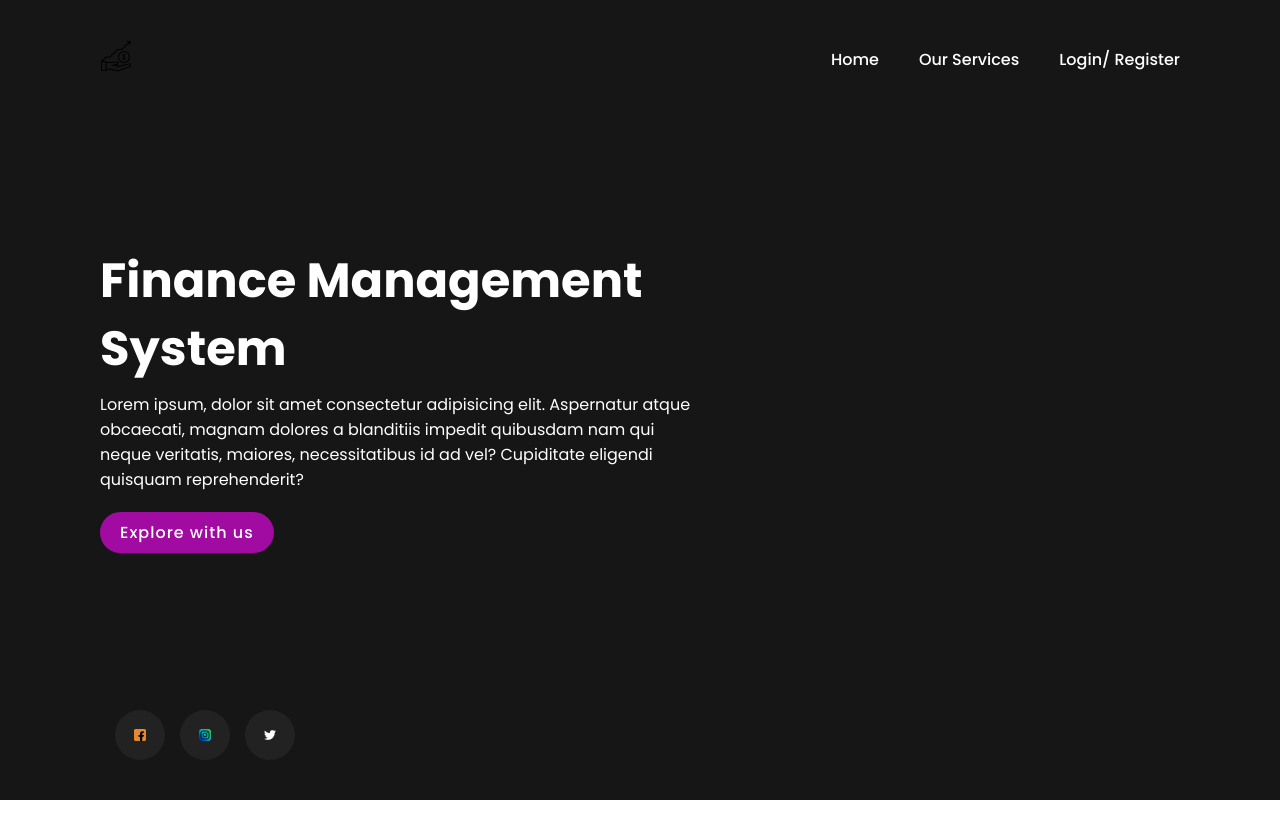
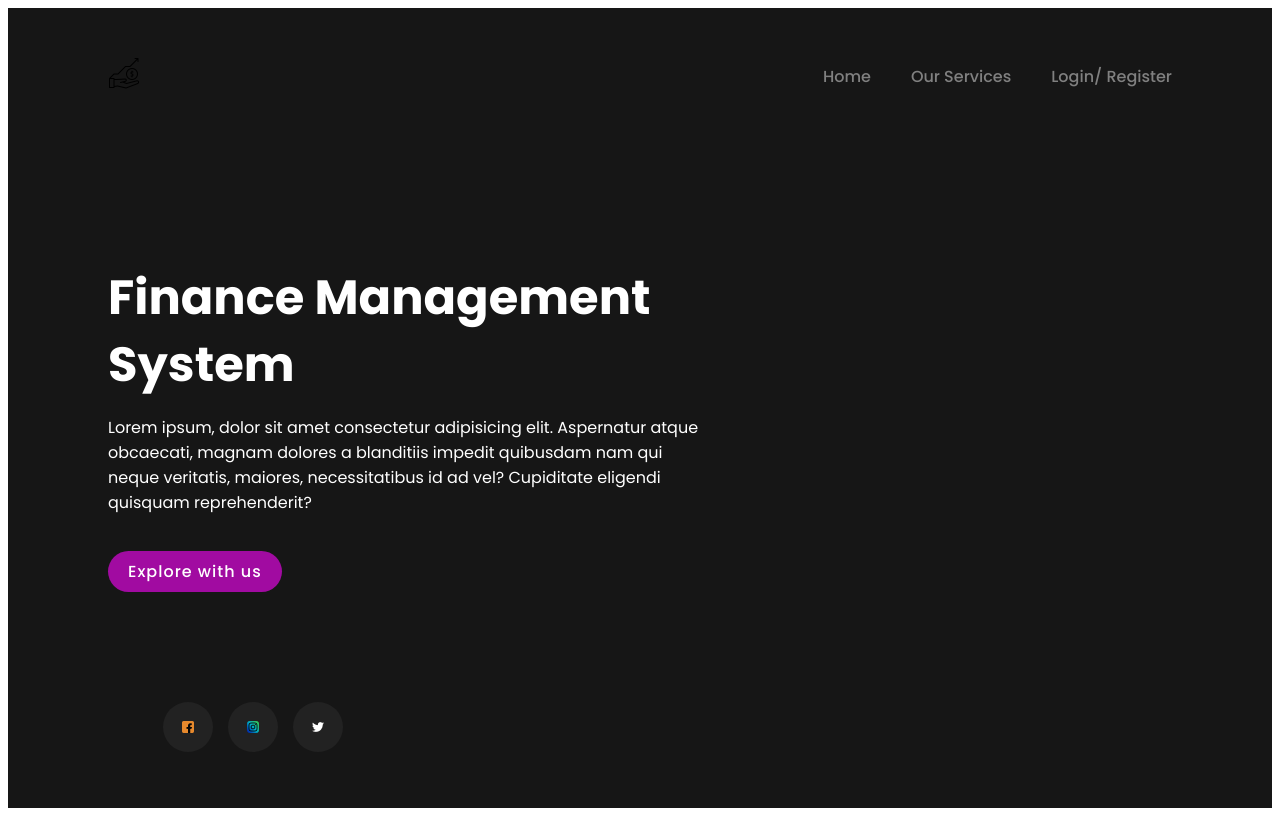
Before and after one commit to sankalp0009/ims09, a plain HTML site: page index.html in a window 1280 px wide. Drawn offline with Linux system fonts and the light colour scheme.

Commit message:
Update style.css

```diff
--- a/style.css
+++ b/style.css
@@ -1,7 +1,7 @@
 @import url("https://fonts.googleapis.com/css2? family=Poppins:200,300,400,500,600,700,800,900&display=swap");
 * {
-	margin: 0;
-	padding: 0;
+	margin: 1;
+	padding: 1;
 	box-sizing: border-box;
 	font-family: "Poppins", sans-serif;
 }
@@ -54,7 +54,7 @@ header .navigation li {
 
 header .navigation li a {
 	display: inline-block;
-	color: white;
+	color: grey;
 	font-weight: 500;
 	text-decoration: none;
 	margin-left: 40px;
@@ -69,7 +69,7 @@ header .navigation li a {
 }
 
 .content .textBox {
-	position: relative;
+	position: absolute;
 	max-width: 600px;
 	margin-right: 20px;
 }
@@ -111,7 +111,7 @@ header .navigation li a {
 }
 
 .sci li a {
-	display: inline-block;
+	display: grid;
 	margin-left: 15px;
 	background: #222;
 	width: 50px;
```
